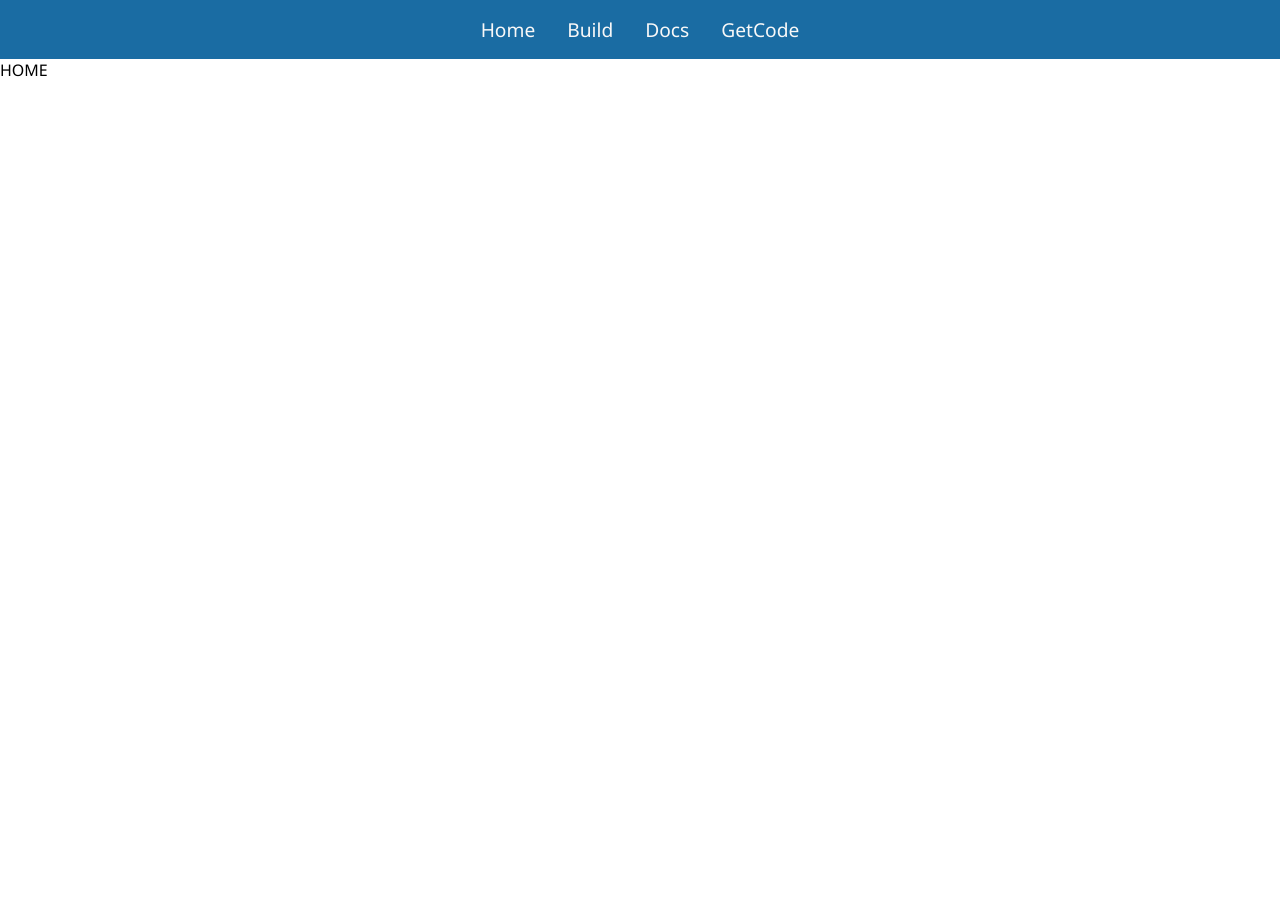
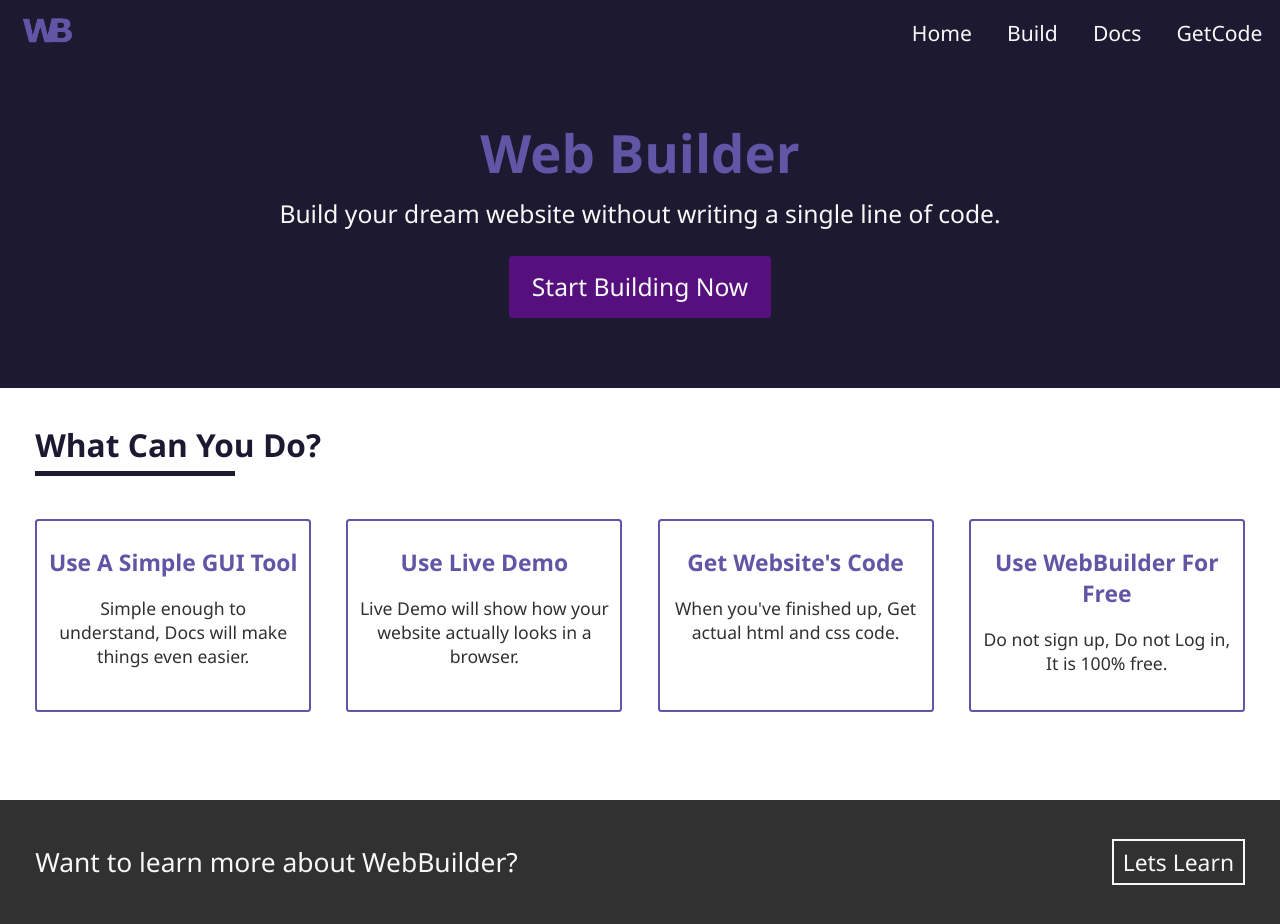
Before and after one commit to MingganM/WebBuilder, a React (Create React App) app: page / in a window 1280 px wide. Before the commit the page ends 800 px from the top, so only its background shows below. Built offline with nearby package versions, Linux system fonts and the light colour scheme.

Commit message:
v1.0.0 - added add attribute and styles

```diff
--- a/src/App.scss
+++ b/src/App.scss
@@ -11,11 +11,23 @@ body{
     z-index: -1;
     position: relative;
 }
-
+html{
+    font-size: 62.5%;
+    @media screen and (min-width: 40.625em){
+        font-size: 70%;
+    }
+    @media screen and (min-width: 62.5em){
+        font-size: 90%;
+    }
+    @media screen and (min-width: 75em){
+        font-size: 110%;
+    }
+}
 $primary: #6155a6;
-$secondary: #1a6ca3;
+$secondary: #1d1931;
+$tertiary: rgb(85, 16, 126);
+$background: #d8d5ea;
 $red: #cc184b;
-$linkColor: #3375cc;
 $white: #f8f8f8;
 $green: rgb(0, 172, 66);
 $black: rgb(49, 49, 49);
@@ -25,3 +37,4 @@ $black: rgb(49, 49, 49);
 @import "./Styles/AddElement.scss";
 @import "./Styles/buildStyleSection.scss";
 @import "./Styles/GetCode.scss";
+@import "./Styles/Home.scss";
--- a/src/Components/AddElement.js
+++ b/src/Components/AddElement.js
@@ -27,11 +27,11 @@ export default function AddElement({createElement, show, close}) {
 
             <label htmlFor="elemClass" className="elemClass">
                 Element's Class:
-                <input type="text" id="elemClass" ref={elemClass}/>
+                <input required type="text" id="elemClass" ref={elemClass}/>
             </label>
             <label htmlFor="elemTag" className="elemTag">
                 Element's Tag:
-                <input type="text" id="elemTag" ref={elemTag}/>
+                <input required type="text" id="elemTag" ref={elemTag}/>
             </label>
             <label htmlFor="elemText" className="elemText">
                 Element's Text:
--- a/src/Components/Nav.js
+++ b/src/Components/Nav.js
@@ -5,6 +5,11 @@ export default function Nav(){
     return (
     <nav className="nav">
         <ul className="nav__ul">
+            <Link to="/" className="nav__logo">
+                <img src="./images/logo.png"/>
+            </Link>
+
+            <div className="nav__ul--container">
                 <li className="nav__li">
                     <Link className="nav__link" to="/">Home</Link>
                 </li>
@@ -20,6 +25,7 @@ export default function Nav(){
                 <li className="nav__li">
                     <Link className="nav__link" to="/GetCode">GetCode</Link>
                 </li>
+            </div>
         </ul>
     </nav>
     );
--- a/src/Pages/GetCode.js
+++ b/src/Pages/GetCode.js
@@ -90,7 +90,7 @@ function makeHTML(html){
 }
 
 function makeCss(styles){
-    let css = "";
+    let css = "*{margin:0;padding:0;box-sizing:border-box;}";
 
     Object.keys(styles).forEach(style => {
         css += style + " { ";
--- a/src/Pages/Home.js
+++ b/src/Pages/Home.js
@@ -1,9 +1,47 @@
-import React from 'react'
+import React from 'react';
+import { Link } from 'react-router-dom';
 
 export default function Home() {
     return (
-        <div>
-            HOME
-        </div>
+        <section className="Home">
+            <div className="banner">
+                <div className="banner__center">
+                    <h1 className="banner__title">Web Builder</h1>
+                    <p className="banner__text">Build your dream website without writing a single line of code.</p>
+                    <Link to="/Build" className="banner__link">Start Building Now</Link>
+                </div>
+            </div>
+
+            <div className="services">
+                <h2 className="sectionTitle">What Can You Do?</h2>
+
+                <div className="services__container">
+                    <article className="service">
+                        <h3 className="service__title">Use A Simple GUI Tool</h3>
+                        <p className="service__text">Simple enough to understand, Docs will make things even easier.</p>
+                    </article>
+
+                    <article className="service">
+                        <h3 className="service__title">Use Live Demo</h3>
+                        <p className="service__text">Live Demo will show how your website actually looks in a browser.</p>
+                    </article>
+                    <article className="service">
+                        <h3 className="service__title">Get Website's Code</h3>
+                        <p className="service__text">When you've finished up, Get actual html and css code.</p>
+                    </article>
+                    <article className="service">
+                        <h3 className="service__title">Use WebBuilder For Free</h3>
+                        <p className="service__text">Do not sign up, Do not Log in, It is 100% free.</p>
+                    </article>
+                </div>
+            </div>
+
+            <div className="learnMore">
+                <div className="learnMore__container">
+                    <p className="learnMore__text">Want to learn more about WebBuilder?</p>
+                    <Link className="learnMore__link" to="/Docs">Lets Learn</Link>
+                </div>
+            </div>
+        </section>
     )
 }
--- a/src/Styles/Build.scss
+++ b/src/Styles/Build.scss
@@ -1,5 +1,9 @@
 .Build{
     display: flex;
+    flex-direction: column;
+    @media screen and (min-width: 43.75em){
+        flex-direction: row;
+    }
     height: 100vh;
 
     // IN COMMON:
@@ -31,6 +35,10 @@
     .markup{
         flex: 1.4;
         border-right: 1px solid grey;
+        border-bottom: 2px solid $black;
+        @media screen and (min-width: 43.75em){
+            border-bottom: none;
+        }
 
         &__preview{
             padding:0.2rem;
@@ -55,7 +63,10 @@
     }
 
     .display{
-        flex: 3;
+        flex: 2;
+        @media screen and (min-width: 43.75em){
+            flex: 3;
+        }
 
         &__operations{
             padding: 0.9rem 0.5rem;
@@ -91,6 +102,10 @@
     .buildStyle{
         flex: 1;
         border-left: 1px solid grey;
+        border-top: 2px solid $black;
+        @media screen and (min-width: 43.75em){
+            border-top: none;
+        }
 
         &__selectedClass{
             background-color: grey;
--- a/src/Styles/GetCode.scss
+++ b/src/Styles/GetCode.scss
@@ -6,12 +6,23 @@
     .showCode{
         display: flex;
         justify-content: center;
+        flex-direction: column;
+        @media screen and (min-width: 43.75em){
+            flex-direction: row;
+        }
+        width: 100%;
+        padding: 2rem;
 
         &__box{
-            flex: 0 0 calc(49% - 1rem);
+            flex: 0 1 calc(49% - 1rem);
             margin: 1rem;
+            width: 100%;
+            @media screen and (min-width: 43.75em){
+                width: 49%;
+            }
         }
         &__code{
+            word-wrap: break-word;
             background-color: $black;
             color: $white;
             padding: 1rem;
--- /dev/null
+++ b/src/Styles/Home.scss
@@ -0,0 +1,129 @@
+.Home {
+    @media screen and (min-width: 123.73em){
+        max-width: 1980px;
+        margin: auto;
+    }
+    .banner{
+        display: flex;
+        justify-content: center;
+        align-items: center;
+        padding: 3rem 0;
+        background: $secondary;
+
+        &__center{
+            text-align: center;
+        }
+        &__title{
+            font-size: 3rem;
+            color: $primary;
+        }
+        &__text{
+            font-size: 1.4rem;
+            margin: 0.5rem 0;
+            color: $white;
+        }
+        &__link{
+            margin: 1rem 0;
+            font-size: 1.4rem;
+            text-decoration: none;
+            color: $white;
+            background-color: $tertiary;
+            padding: 0.8rem 1.3rem;
+            display: inline-block;
+            border-radius: 0.2rem;
+            transition: transform 0.2s;
+
+            &:hover{
+                transform: scale(1.1);
+            }
+        }
+    }
+    .sectionTitle{
+        font-size: 1.8rem;
+        color: $secondary;
+        padding: 0 1rem;
+        position: relative;
+
+        &::before{
+            position: absolute;
+            bottom: -10px;
+            content: "";
+            width: 200px;
+            height: 5px;
+            background: $secondary;
+        }
+    }
+    .services{
+        padding: 2rem 1rem;
+
+        &__container{
+            margin: 2rem 0;
+            display: flex;
+            flex-direction: column;
+            flex-wrap: wrap;
+            justify-content: space-between;
+            @media screen and (min-width: 40.625em){
+                flex-direction: row;
+            }
+        }
+
+        .service{
+            flex: 0 0 calc(25% - 2rem);
+            @media screen and (min-width: 40.625em){
+                flex: 0 0 calc(49% - 2rem);
+            }
+            @media screen and (min-width: 62.5em){
+                flex: 0 0 calc(25% - 2rem);
+            }
+            margin: 1rem;
+            text-align: center;
+            padding: 1rem 0.6rem;
+            border: 2px solid $primary;
+            border-radius: 0.2rem;
+
+            &__title{
+                color: $primary;
+                font-size: 1.3rem;
+                margin: 0.5rem 0;
+            }
+            &__text{
+                margin: 1rem 0;
+                color: $black;
+            }
+        }
+    }
+
+    .learnMore{
+        background-color: $black;
+        padding: 2rem;
+
+        &__container{
+            text-align: center;
+            font-size: 1.5rem;
+            display: flex;
+            justify-content: space-between;
+            align-items: center;
+            flex-direction: column;
+            @media screen and (min-width: 62.5em){
+                flex-direction: row;
+            }
+        }
+        &__text{
+            color: $white;
+            margin: 0.5rem 0;
+        }
+        &__link{
+            text-decoration: none;
+            border: 2px solid $white;
+            color: $white;
+            font-size: 1.3rem;
+            padding: 0.3rem 0.5rem;
+            transition: background-color 0.2s, color 0.2s;
+
+            &:hover{
+                background-color: $white;
+                color: $black;
+            }
+        }
+    }
+}
--- a/src/Styles/nav.scss
+++ b/src/Styles/nav.scss
@@ -2,12 +2,28 @@
     background-color: $secondary;
 
     &__ul{
+
+        @media screen and (min-width: 123.73em){
+            max-width: 1980px;
+            margin: auto;
+        }
+
         list-style-type: none;
         display: flex;
-        justify-content: center;
+        align-items: center;
+        justify-content: space-between;
+
+        &--container{
+            display: flex;
+            justify-content: center;
+        }
     }
-    &__li{
-
+    &__logo{
+        display: block;
+        width: 6rem;
+        img{
+            width: 100%;
+        }
     }
     &__link{
         font-size: 1.2rem;
```
Also changed, not shown: src/Components/AddAttribute.js (added, +35 -0 lines), src/Components/BuildDisplay.js (+32 -6 lines), src/Context.js (+33 -37 lines). Lines whose indentation alone changed are shown as unchanged.
